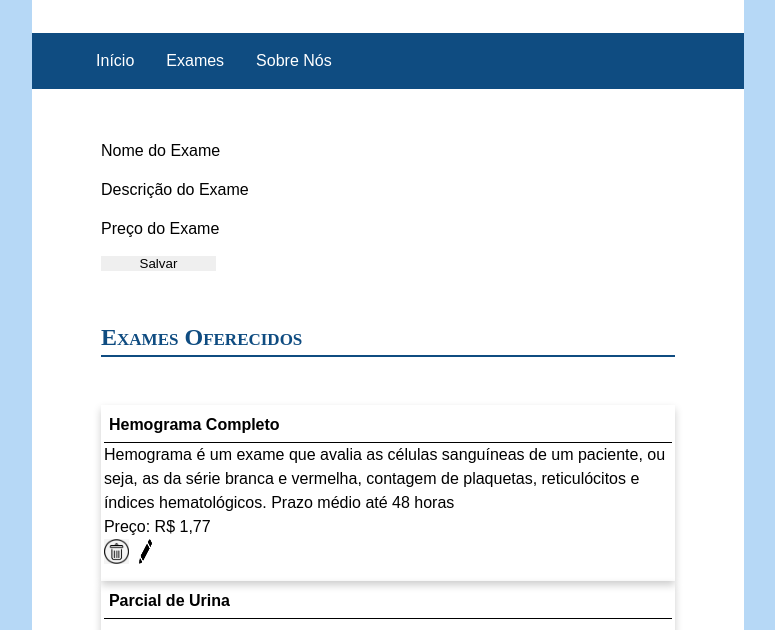
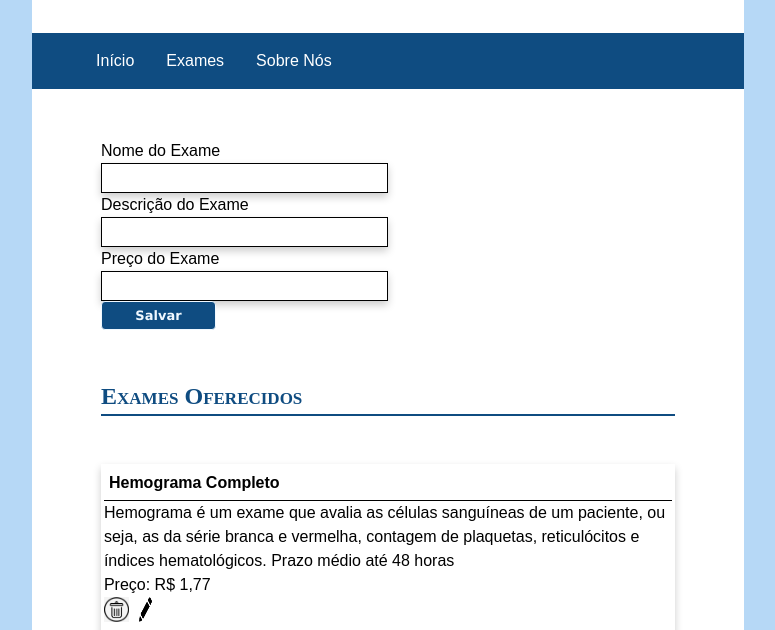
Before and after one commit to LevidebadLab/LevidebadLab, a plain HTML site: page view/exames-oferecidos.html in a window 1280 px wide. Shown: the part 170-800 px from the top of the page, without its empty margins (252-1027 px from the left). Drawn offline with Linux system fonts and the light colour scheme; a web font is replaced by a local one.

Commit message:
Faltou o final do css

```diff
--- a/styles/exames-oferecidos.css
+++ b/styles/exames-oferecidos.css
@@ -49,3 +49,26 @@ article {
     width: 25px;
     height: 25px;
 }
+
+input, select {
+  border: 1px black solid;
+  box-shadow: 0 4px 8px 0 rgba(0, 0, 0, 0.2);
+  transition: 0.3s;
+  padding: 0.5%;
+  max-width: 600px;
+  padding-bottom: 10px;
+}
+
+.bt {
+  background-color:  #0f4c81 ;
+  border:1px solid ;
+  border-radius:4px;
+  display:inline-block;
+  cursor:pointer;
+  font-family:Verdana;
+  font-weight:bold;
+  font-size:13px;
+  padding:6px 10px;
+  text-decoration:none;
+  color: aliceblue;
+  }
```
